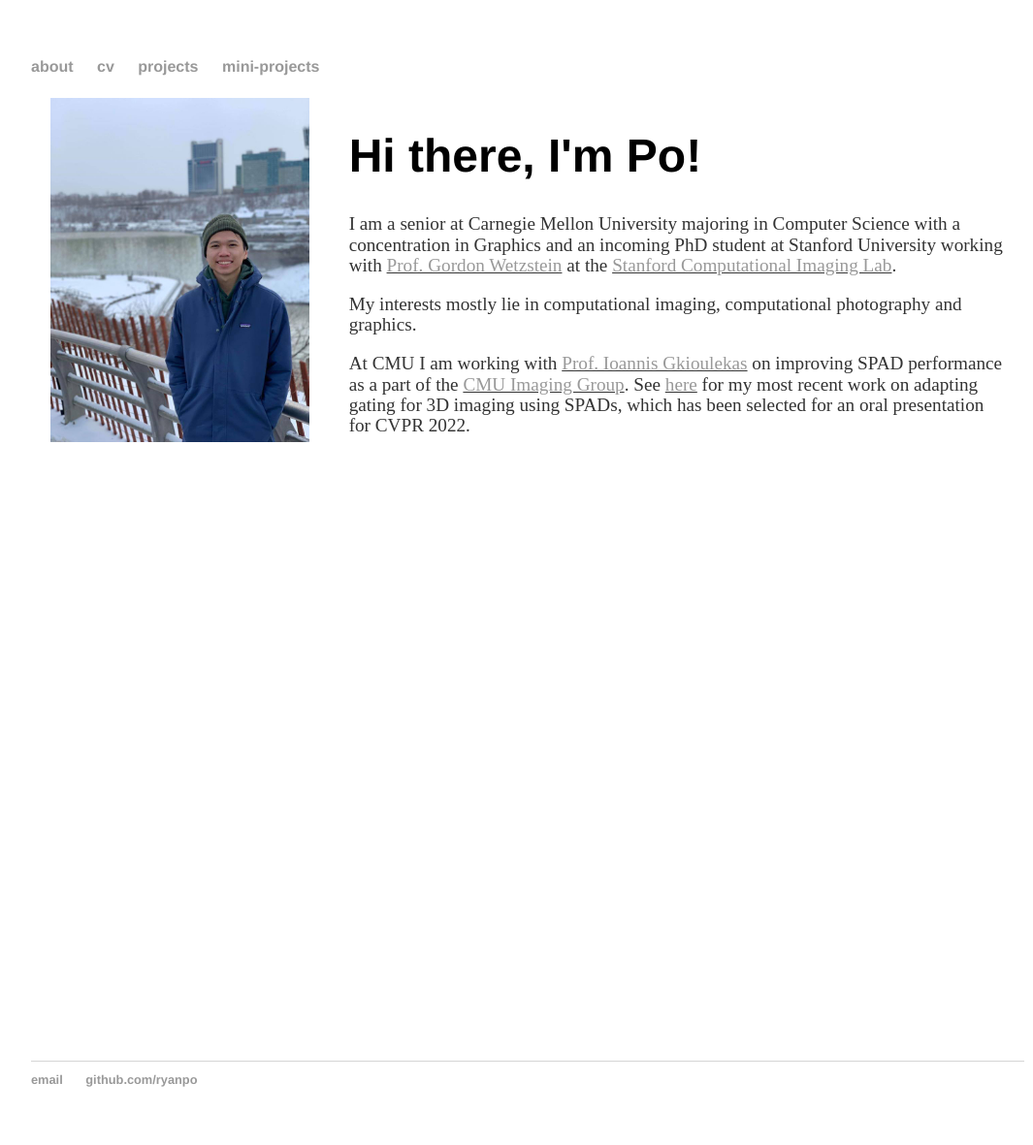
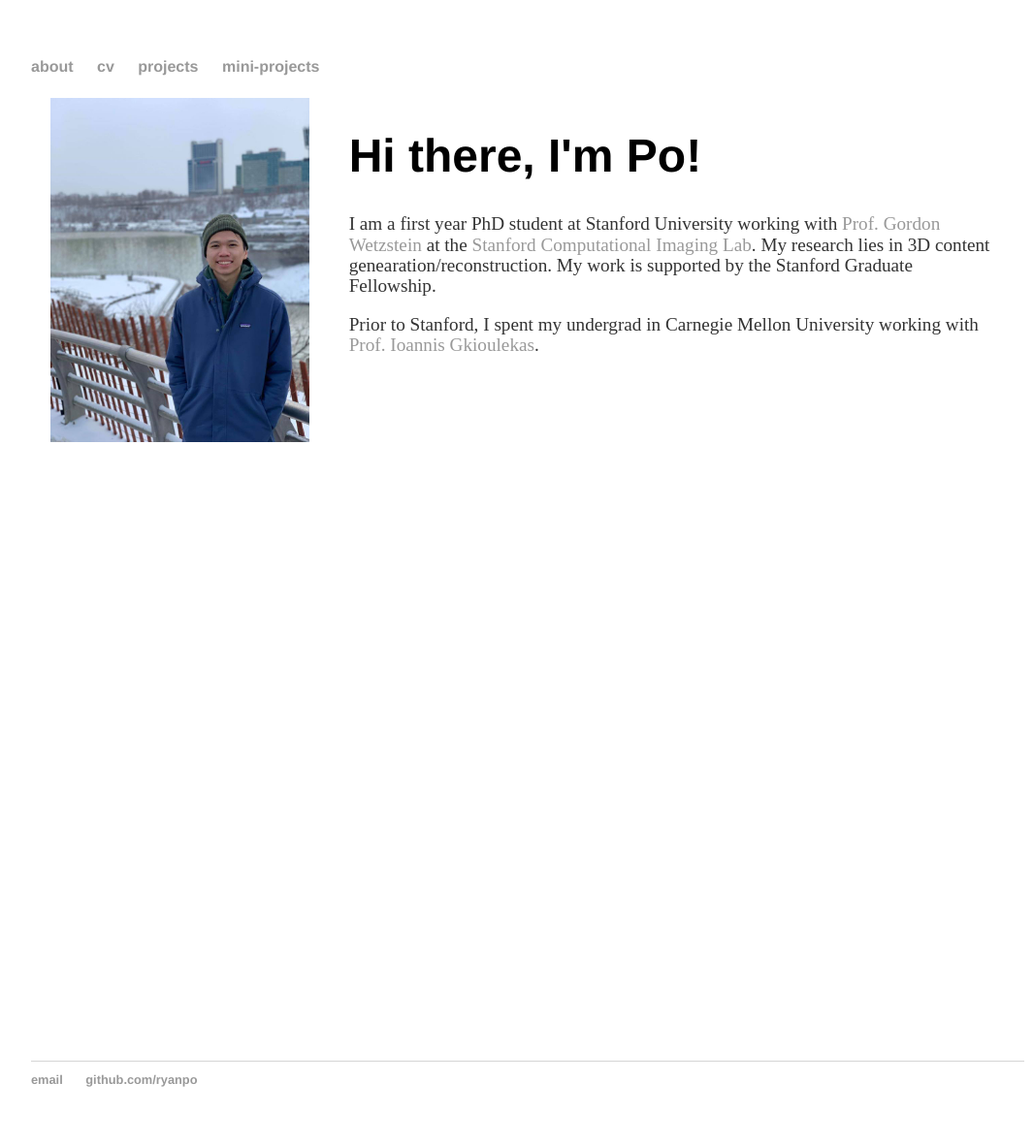
Before and after one commit to ryanpo/ryanpo.github.io, a Jekyll site: the page built from index.html, in a window 1280 px wide. Shown: the whole page at 97% size, without its empty margins (96-1161 px from the left). Built offline with Jekyll 4.4.1, drawn with Linux system fonts in a browser that asks for light colours.

Commit message:
change front page

```diff
--- a/index.html
+++ b/index.html
@@ -14,18 +14,12 @@ title: Po's Site
 	 <h1>
 	 	Hi there, I'm Po!
 	 </h1>
-
 	 <p>
-	 	I am a senior at Carnegie Mellon University majoring in Computer Science with a concentration in Graphics and an incoming PhD student at Stanford University working with <u><a href="https://stanford.edu/~gordonwz/">Prof. Gordon Wetzstein</a></u> at the <u><a href="https://www.computationalimaging.org/">Stanford Computational Imaging Lab</a></u>.
-	 </p>
-
-	 <p>
-	 	My interests mostly lie in computational imaging, computational photography and graphics.
-	 </p>
-
-     <p>
-     	At CMU I am working with <u><a href="https://www.cs.cmu.edu/~igkioule/">Prof. Ioannis Gkioulekas</a></u> on improving SPAD performance as a part of the <u><a href="https://imaging.cs.cmu.edu/">CMU Imaging Group</a></u>. See <u><a href="https://imaging.cs.cmu.edu/adaptive_gating/">here</a></u> for my most recent work on adapting gating for 3D imaging using SPADs, which has been selected for an oral presentation for CVPR 2022.
-     </p>
+	 I am a first year PhD student at Stanford University working with <a href="https://stanford.edu/~gordonwz/">Prof. Gordon Wetzstein</a> at the <a href="https://www.computationalimaging.org/">Stanford Computational Imaging Lab</a>. My research lies in 3D content genearation/reconstruction. My work is supported by the Stanford Graduate Fellowship.
+	</p>
+	<p>
+	Prior to Stanford, I spent my undergrad in Carnegie Mellon University working with <a href="https://www.cs.cmu.edu/~igkioule/">Prof. Ioannis Gkioulekas</a>.
+	</p>
 
      </div>
 </div>
```
